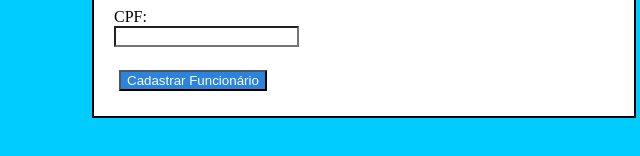
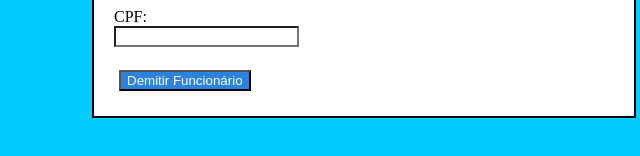
Before and after one commit to Tecnico-0128/MATHEUS-INDICADOR, a plain HTML site: page demissao.html in a window 1280 px wide. Shown: the part 262-418 px from the top of the page, 276-916 px from the left. Drawn offline with Linux system fonts and the light colour scheme.

Commit message:
Enviando a avaliação atualizada

```diff
--- a/demissao.html
+++ b/demissao.html
@@ -20,7 +20,7 @@
             <h2>Demitir Funcionário</h2>
                 <label>CPF:</label><br>
                 <input id="cpf_demitir" type="text"><br><br>
-                <button id="demissao" onclick="demitir()">Cadastrar Funcionário</button>
+                <button id="demissao" onclick="demitir()">Demitir Funcionário</button>
     </div>
     <div class="principal" id="listar-funcionario"></div>
 </body>
```
